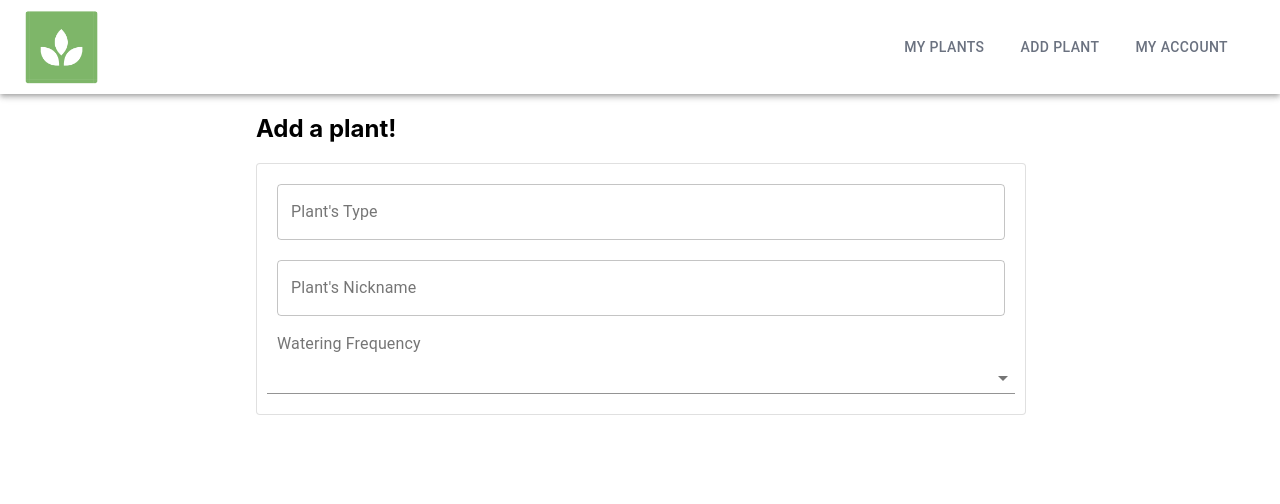
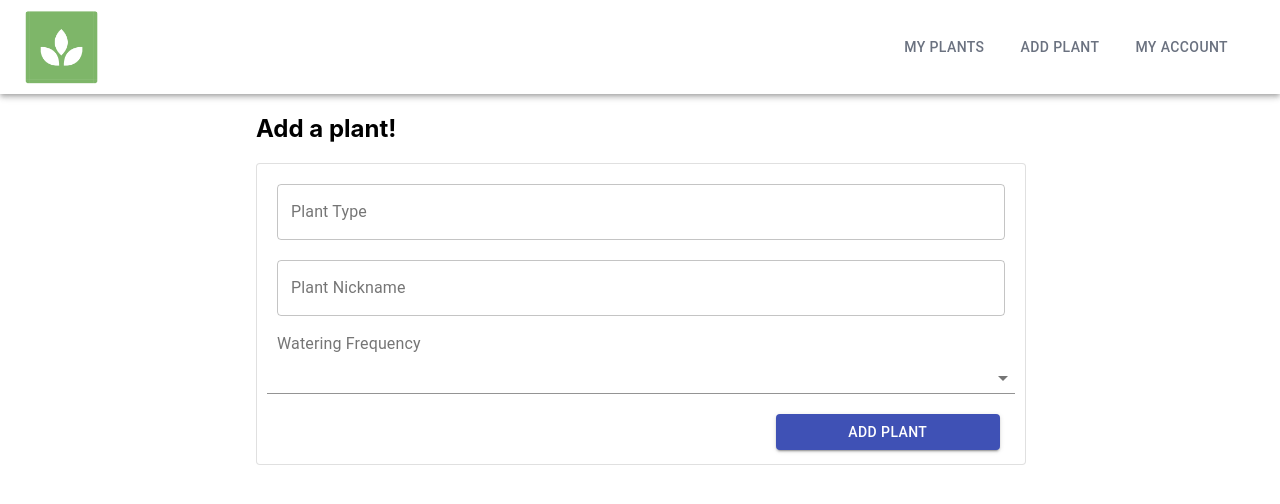
Before and after one commit to HeathDanni/Front-End-2, a React (Create React App) app: page /addplant in a window 1280 px wide. Shown: the top 504 px of the page. Built offline with nearby package versions, Linux system fonts and the light colour scheme.

Commit message:
added submit button

```diff
--- a/src/components/AddPlant.js
+++ b/src/components/AddPlant.js
@@ -1,5 +1,5 @@
 import React from "react";
-import { Card, TextField, MenuItem, InputLabel, Select} from "@material-ui/core";
+import { Card, TextField, MenuItem, InputLabel, Select, Button} from "@material-ui/core";
 import { makeStyles } from "@material-ui/core/styles";
 
 const useStyles = makeStyles({
@@ -8,9 +8,10 @@ const useStyles = makeStyles({
         flexDirection: 'column',
         marginLeft: "20%",
     },
+
     card: {
         width: "75%",
-        height: "250px"
+        height: "300px"
     },
     form: {
         display: 'flex',
@@ -19,6 +20,12 @@ const useStyles = makeStyles({
     },
     input: {
         marginBottom: '20px',
+    },
+
+    button: {
+        width: "30%",
+        marginTop: "20px",
+        marginLeft: "68%"
     }
 });
 
@@ -34,8 +41,8 @@ const AddPlant = () => {
             className={classes.card}
             >
                 <form className={classes.form}>
-                    <TextField id="outlined-basic" label="Plant's Type" variant="outlined" className={classes.form}/>
-                    <TextField id="outlined-basic" label="Plant's Nickname" variant="outlined" className={classes.form}/>
+                    <TextField id="outlined-basic" label="Plant Type" variant="outlined" className={classes.form}/>
+                    <TextField id="outlined-basic" label="Plant Nickname" variant="outlined" className={classes.form}/>
                     <InputLabel id="label" className={classes.form} >Watering Frequency</InputLabel>
                     <Select labelId="label" id="select" value="Every 3 days">
                         <MenuItem value="Everyday">Everyday</MenuItem>
@@ -43,6 +50,12 @@ const AddPlant = () => {
                         <MenuItem value="7">Once a week</MenuItem>
                         <MenuItem value="30">Once a month (recommended for cacti)</MenuItem>
                     </Select>
+                    <Button
+                    variant="contained"
+                    color="primary"
+                    className={classes.button}>
+                    Add Plant
+                    </Button>
                 </form>
             </Card>
         </div>
--- a/src/components/Login.js
+++ b/src/components/Login.js
@@ -9,6 +9,7 @@ const useStyles = makeStyles({
     display: "flex",
   },
 });
+
 
 const Login = () => {
   const classes = useStyles();
```
